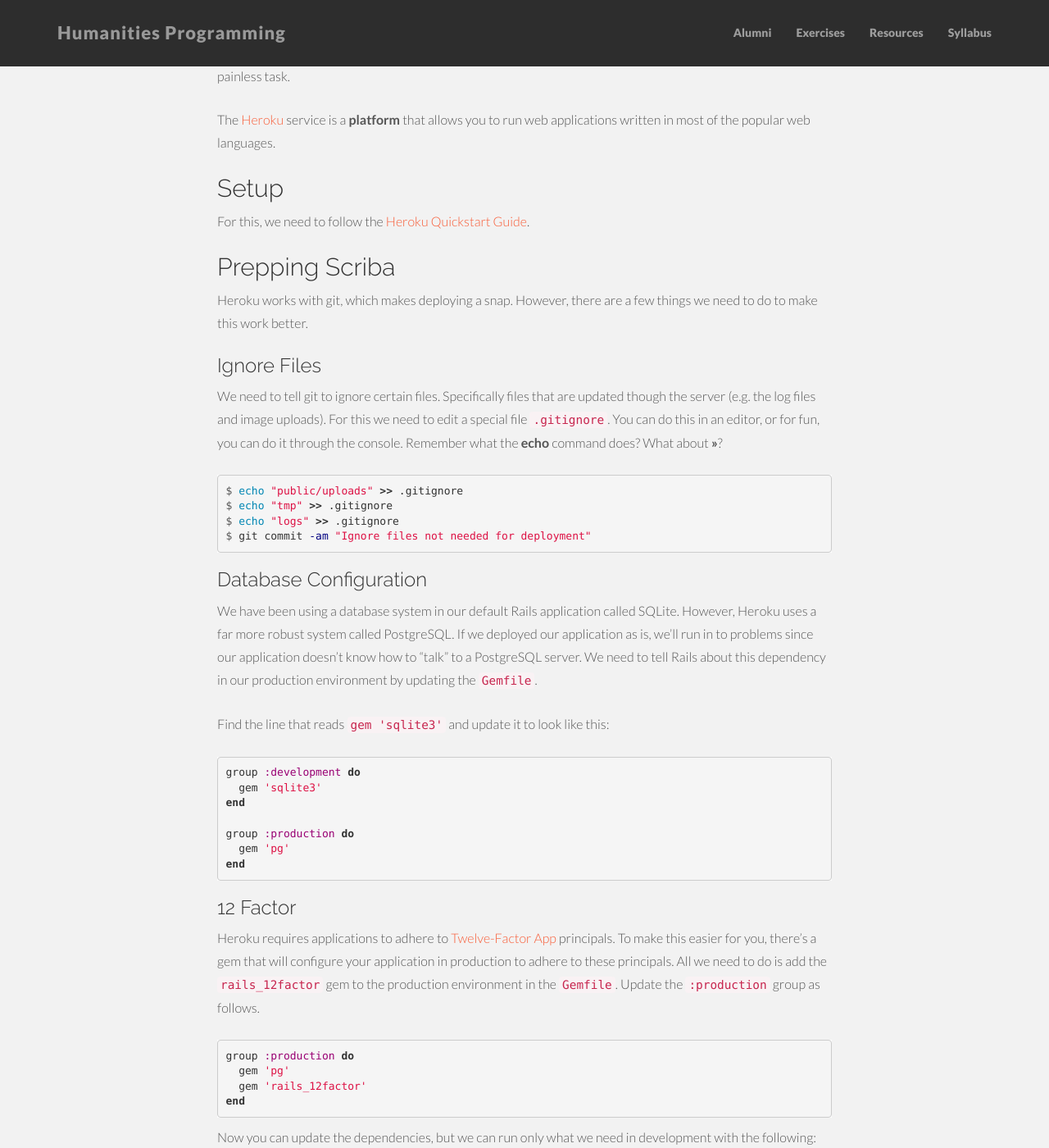
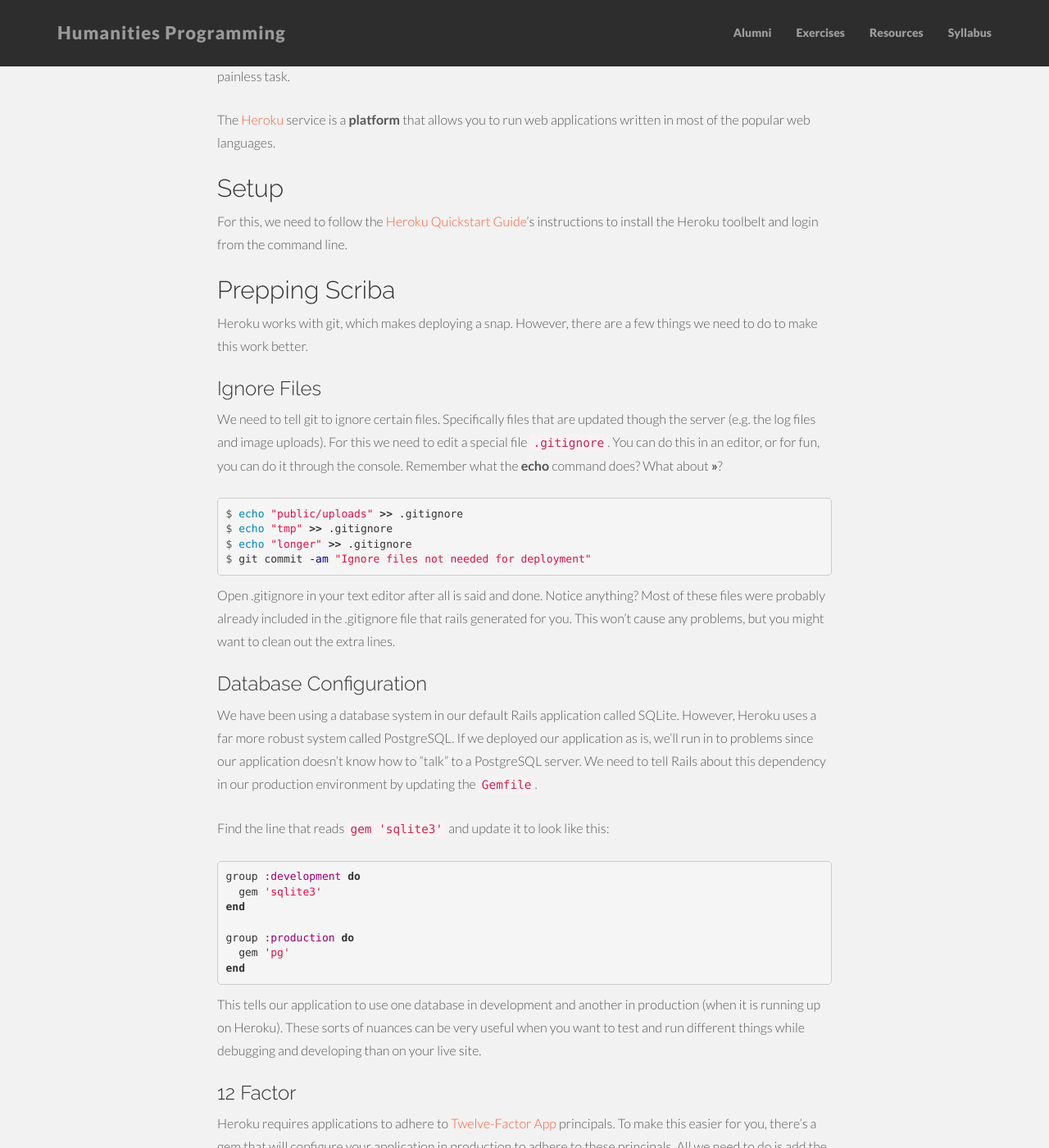
Before and after one commit to humanitiesprogramming/humanitiesprogramming.github.io, a Jekyll site: the page built from exercise-rails11.md, in a window 1280 px wide and 1400 px high, scrolled down 245 px. Shown: the whole window at 82% size. Built offline with Jekyll 4.4.1, drawn with Linux system fonts in a browser that asks for light colours; nearby versions of some CDN libraries; some of the changed text lies outside the part shown.

Commit message:
adds line about github

```diff
--- a/exercise-rails11.md
+++ b/exercise-rails11.md
@@ -18,7 +18,7 @@
 
 ## Setup
 
-For this, we need to follow the [Heroku Quickstart Guide][quickstart].
+For this, we need to follow the [Heroku Quickstart Guide][quickstart]'s instructions to install the Heroku toolbelt and login from the command line.
 
 ## Prepping Scriba
 
@@ -35,9 +35,11 @@
 {% highlight console %}
 $ echo "public/uploads" >> .gitignore
 $ echo "tmp" >> .gitignore
-$ echo "logs" >> .gitignore
+$ echo "longer" >> .gitignore
 $ git commit -am "Ignore files not needed for deployment"
 {% endhighlight %}
+
+Open .gitignore in your text editor after all is said and done. Notice anything? Most of these files were probably already included in the .gitignore file that rails generated for you. This won't cause any problems, but you might want to clean out the extra lines.
 
 ### Database Configuration
 
@@ -58,6 +60,8 @@
   gem 'pg'
 end
 {% endhighlight %}
+
+This tells our application to use one database in development and another in production (when it is running up on Heroku). These sorts of nuances can be very useful when you want to test and run different things while debugging and developing than on your live site.
 
 ### 12 Factor
 
@@ -104,7 +108,9 @@
 {% endhighlight %}
 
 In my case, my app is named **shielded-temple-5358**. Part of this setup is
-that we have a new git remote named *heroku*. Now we can push the **master**
+that we have a new git remote named *heroku*. To see what remotes you have for your project, remember that you can type **git remote -v**.
+
+Now we can push the **master**
 branch to this remote.
 
 {% highlight console %}
```
